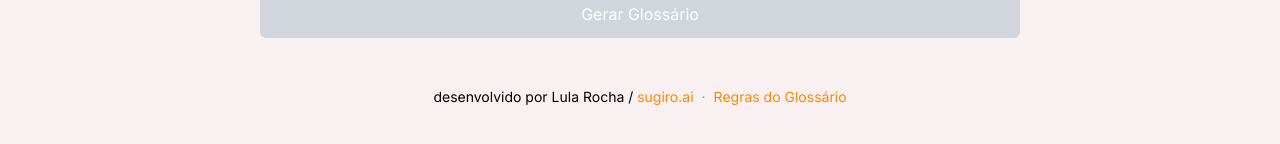
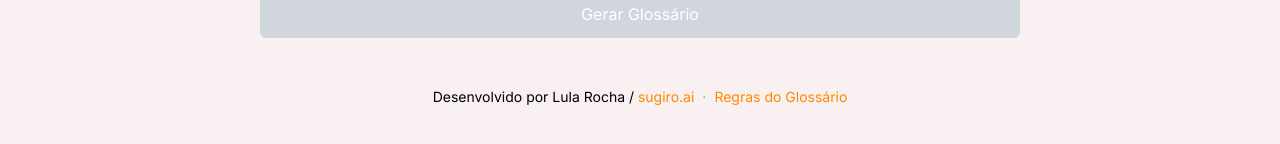
Before and after one commit to lularocha/glossary-builder, a React (Vite) app: page / in a window 1280 px wide. Shown: the part 594-738 px from the top of the page. Built offline with nearby package versions, Linux system fonts and the light colour scheme.

Commit message:
Capitalize footer attribution text (Developed/Desenvolvido)
Co-Authored-By: Claude Opus 4.8 <noreply@anthropic.com>
Claude-Session: https://claude.ai/code/session_011MHeDzuCkKtmiXM6QPWpKf

```diff
--- a/src/i18n/strings.ts
+++ b/src/i18n/strings.ts
@@ -90,7 +90,7 @@ export const strings: Record<Language, UIStrings> = {
       "Just enter a single term (Seed Word) and automatically generate 12 related terms with clear definitions. Output is optimized for technical, scientific, and educational contexts in any language.",
 
     // Footer
-    createdBy: "developed by Lula Rocha / ",
+    createdBy: "Developed by Lula Rocha / ",
     developedBy: "Developed by Lula Rocha / ",
     glossaryRules: "Glossary Rules",
 
@@ -140,7 +140,7 @@ export const strings: Record<Language, UIStrings> = {
       "Basta inserir um único termo (Palavra Semente) e gerar automaticamente 12 termos relacionados com definições claras. O resultado é otimizado para contextos técnicos, científicos e educacionais em qualquer idioma.",
 
     // Footer
-    createdBy: "desenvolvido por Lula Rocha / ",
+    createdBy: "Desenvolvido por Lula Rocha / ",
     developedBy: "Desenvolvido por Lula Rocha / ",
     glossaryRules: "Regras do Glossário",
 
```
